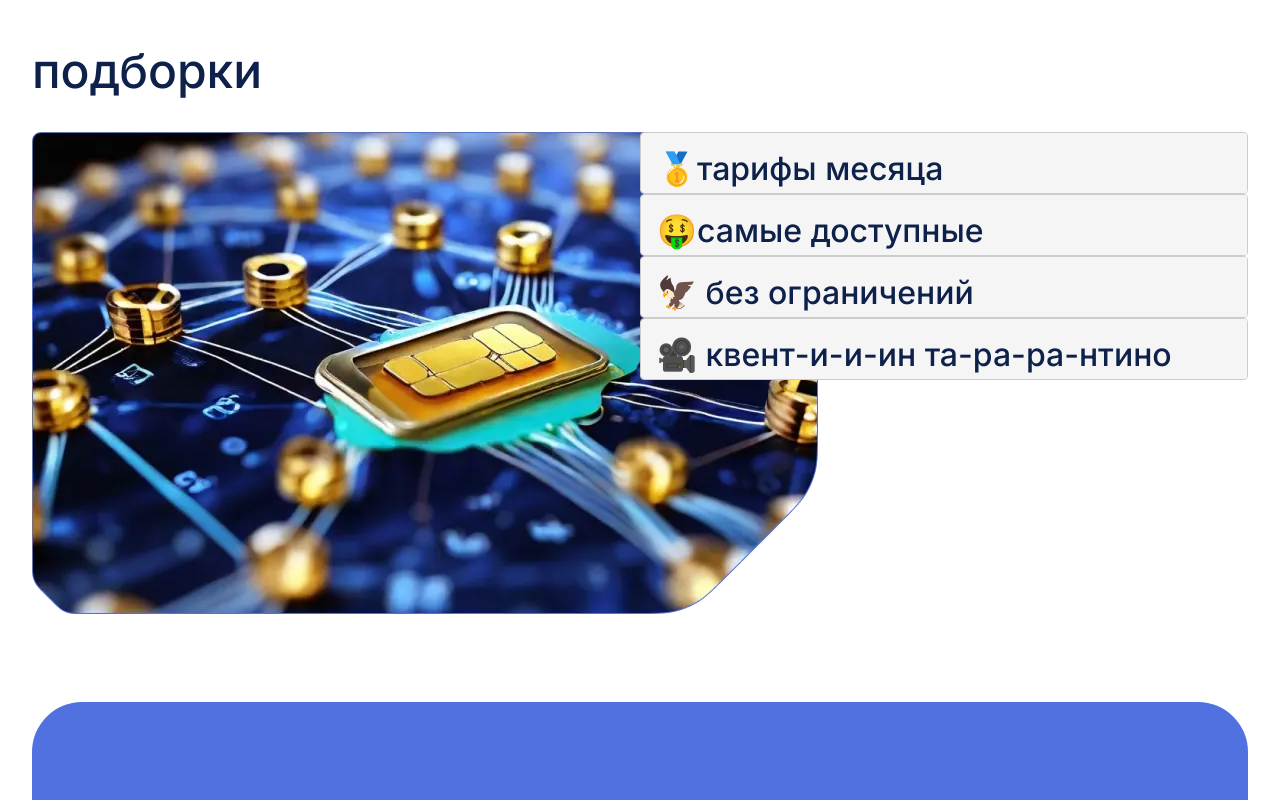
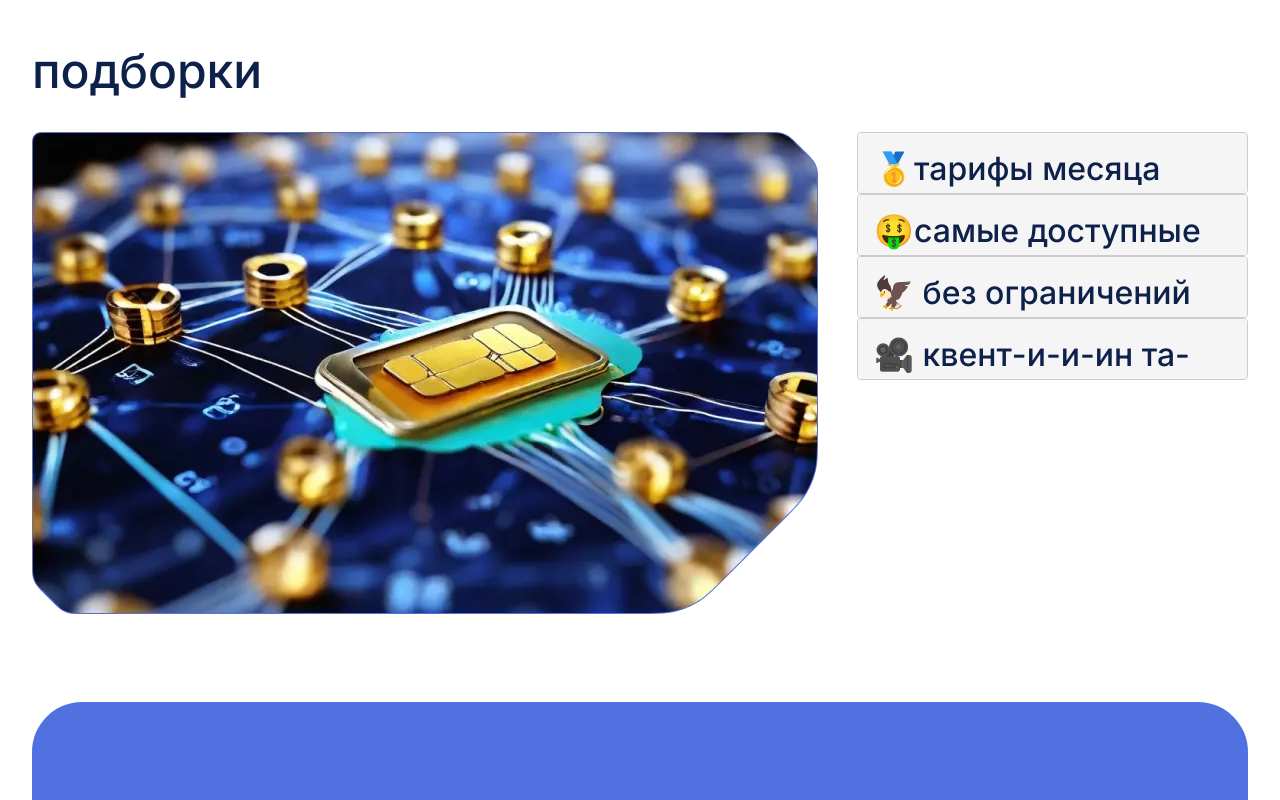
Before and after one commit to Dimension90/app-react, a React (Vite) app: page / in a window 1280 px wide. Shown: the part 4980-5780 px from the top of the page. Built offline with nearby package versions, Linux system fonts and the light colour scheme; the HTML template or start-up script is replaced by a standard one.

Commit message:
accordion fix

```diff
--- a/src/components/Accordion/Accordion.module.css
+++ b/src/components/Accordion/Accordion.module.css
@@ -4,12 +4,8 @@
   grid-column-gap: 32px;
 }
 
-.wrapperImage {
-  grid-column: 1 / span 6;
-}
-
 .accordion {
-  grid-column: 7 / span 6;
+  grid-column: 3 / span 12;
 }
 
 .accordionItem {
--- a/src/components/Collections/Collections.module.css
+++ b/src/components/Collections/Collections.module.css
@@ -13,7 +13,7 @@
 }
 
 .wrapperImage {
-  grid-column: 1 / span 6;
+  grid-column-start: 1;
 }
 
 .rateMonthlyWrapper {
--- a/src/components/ConnectSection/ConnectSection.jsx
+++ b/src/components/ConnectSection/ConnectSection.jsx
@@ -28,8 +28,8 @@ function ConnectSection() {
         когда вам удобно провести интернет
       </div>
       <div className={styles.call}>
-        или позвоните <tel>+7 (800) 425-19-99</tel>, закажите обратный звонок,
-        напишите в <Link to="/">вк</Link> или <Link to="/">телеграм</Link>
+        или позвоните +7 (800) 425-19-99, закажите обратный звонок, напишите в{" "}
+        <Link to="/">вк</Link> или <Link to="/">телеграм</Link>
       </div>
     </div>
   );
```
